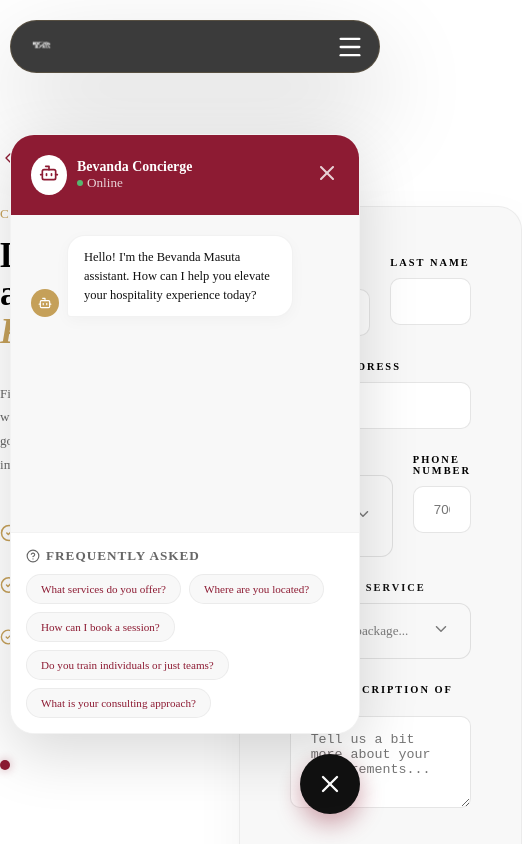
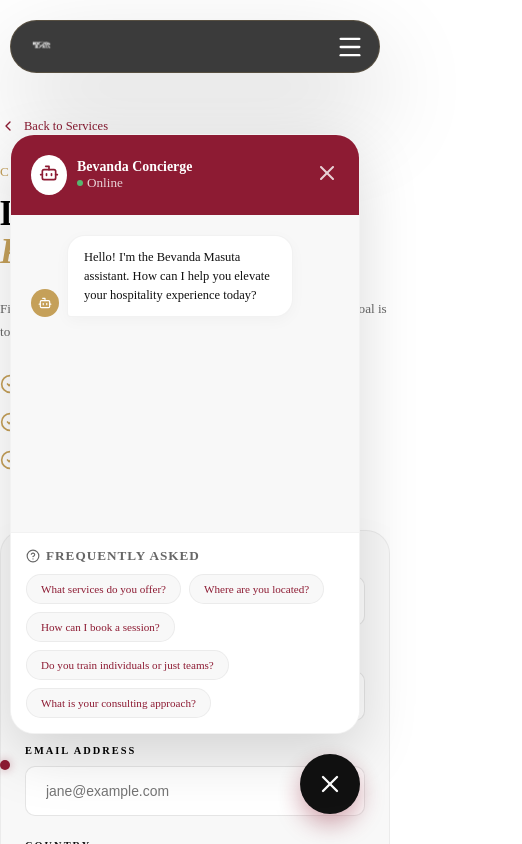
Before and after one commit to lewisking2016/bevandamasuta, a Next.js app: page /apply in a window 390 px wide. Shown: the top 844 px of the page, 522 px wide, since content can reach past the window. Built offline with nearby package versions, Linux system fonts and the light colour scheme; a web font is replaced by a local one.

Commit message:
Improve apply form mobile responsiveness and layout spacing

```diff
--- a/src/app/apply/page.tsx
+++ b/src/app/apply/page.tsx
@@ -81,7 +81,7 @@
                 transition={{ duration: 0.5, ease: "easeOut" }}
                 style={{
                     textAlign: "center",
-                    padding: "70px 40px",
+                    padding: "clamp(30px, 6vw, 70px) clamp(20px, 5vw, 40px)",
                     background: "var(--background-alt)",
                     borderRadius: "24px",
                     border: "1px solid rgba(197, 160, 89, 0.3)",
@@ -109,7 +109,7 @@
                 >
                     ✓
                 </motion.div>
-                <h2 style={{ fontSize: "2.3rem", marginBottom: "14px", fontWeight: 700, color: "var(--foreground)" }}>
+                <h2 style={{ fontSize: "clamp(1.8rem, 4vw, 2.3rem)", marginBottom: "14px", fontWeight: 700, color: "var(--foreground)" }}>
                     Application Received!
                 </h2>
                 <p style={{ color: "var(--text-muted)", fontSize: "1.05rem", lineHeight: 1.7, maxWidth: "480px", margin: "0 auto 24px" }}>
@@ -130,27 +130,31 @@
     }
 
     return (
-        <div style={{ background: "var(--background-alt)", padding: "50px", borderRadius: "24px", border: "1px solid rgba(0,0,0,0.05)", boxShadow: "0 20px 50px rgba(0,0,0,0.05)" }}>
-            <form onSubmit={handleSubmit} style={{ display: "flex", flexDirection: "column", gap: "25px" }}>
-                <div style={{ display: "grid", gridTemplateColumns: "1fr 1fr", gap: "20px" }}>
+        <div style={{ background: "var(--background-alt)", padding: "clamp(24px, 5vw, 50px)", borderRadius: "24px", border: "1px solid rgba(0,0,0,0.05)", boxShadow: "0 20px 50px rgba(0,0,0,0.05)" }}>
+            <form onSubmit={handleSubmit} style={{ display: "flex", flexDirection: "column", gap: "24px" }}>
+                <div className="form-row-2">
                     <div>
                         <label style={{ display: "block", fontSize: "0.75rem", textTransform: "uppercase", letterSpacing: "2px", marginBottom: "10px", fontWeight: 600 }}>First Name</label>
                         <input
                             type="text"
+                            placeholder="Jane"
                             value={form.first_name}
                             onChange={(e) => setForm({ ...form, first_name: e.target.value })}
                             required
-                            style={{ width: "100%", padding: "15px 20px", borderRadius: "10px", border: "1px solid rgba(0,0,0,0.1)", background: "white" }}
+                            disabled={isSubmitting}
+                            style={{ width: "100%", padding: "16px 20px", borderRadius: "10px", border: "1px solid rgba(0,0,0,0.1)", background: "white", fontSize: "1rem", outline: "none" }}
                         />
                     </div>
                     <div>
                         <label style={{ display: "block", fontSize: "0.75rem", textTransform: "uppercase", letterSpacing: "2px", marginBottom: "10px", fontWeight: 600 }}>Last Name</label>
                         <input
                             type="text"
+                            placeholder="Doe"
                             value={form.last_name}
                             onChange={(e) => setForm({ ...form, last_name: e.target.value })}
                             required
-                            style={{ width: "100%", padding: "15px 20px", borderRadius: "10px", border: "1px solid rgba(0,0,0,0.1)", background: "white" }}
+                            disabled={isSubmitting}
+                            style={{ width: "100%", padding: "16px 20px", borderRadius: "10px", border: "1px solid rgba(0,0,0,0.1)", background: "white", fontSize: "1rem", outline: "none" }}
                         />
                     </div>
                 </div>
@@ -159,14 +163,16 @@
                     <label style={{ display: "block", fontSize: "0.75rem", textTransform: "uppercase", letterSpacing: "2px", marginBottom: "10px", fontWeight: 600 }}>Email Address</label>
                     <input
                         type="email"
+                        placeholder="jane@example.com"
                         value={form.email}
                         onChange={(e) => setForm({ ...form, email: e.target.value })}
                         required
-                        style={{ width: "100%", padding: "15px 20px", borderRadius: "10px", border: "1px solid rgba(0,0,0,0.1)", background: "white" }}
+                        disabled={isSubmitting}
+                        style={{ width: "100%", padding: "16px 20px", borderRadius: "10px", border: "1px solid rgba(0,0,0,0.1)", background: "white", fontSize: "1rem", outline: "none" }}
                     />
                 </div>
 
-                <div style={{ display: "grid", gridTemplateColumns: "1fr 1.5fr", gap: "20px" }}>
+                <div className="form-row-phone">
                     <CustomDropdown
                         label="Country"
                         value={form.country_code}
@@ -182,7 +188,7 @@
                             value={form.phone_number}
                             onChange={(e) => setForm({ ...form, phone_number: e.target.value })}
                             disabled={isSubmitting}
-                            style={{ width: "100%", padding: "15px 20px", borderRadius: "10px", border: "1px solid rgba(0,0,0,0.1)", background: "white" }}
+                            style={{ width: "100%", padding: "16px 20px", borderRadius: "10px", border: "1px solid rgba(0,0,0,0.1)", background: "white", fontSize: "1rem", outline: "none" }}
                         />
                     </div>
                 </div>
@@ -237,7 +243,7 @@
                         value={form.message}
                         onChange={(e) => setForm({ ...form, message: e.target.value })}
                         placeholder="Tell us a bit more about your requirements..."
-                        style={{ width: "100%", padding: "15px 20px", borderRadius: "10px", border: "1px solid rgba(0,0,0,0.1)", background: "white" }}
+                        style={{ width: "100%", padding: "16px 20px", borderRadius: "10px", border: "1px solid rgba(0,0,0,0.1)", background: "white", fontSize: "1rem", outline: "none", resize: "vertical" }}
                     ></textarea>
                 </div>
 
@@ -247,9 +253,9 @@
                     type="submit"
                     disabled={isSubmitting}
                     className="btn-primary"
-                    style={{ padding: "18px", borderRadius: "100px", marginTop: "10px", opacity: isSubmitting ? 0.7 : 1 }}
+                    style={{ padding: "18px", borderRadius: "100px", marginTop: "10px", opacity: isSubmitting ? 0.7 : 1, width: "100%", fontSize: "0.9rem" }}
                 >
-                    {isSubmitting ? "Submitting..." : "Submit Application"}
+                    {isSubmitting ? "Submitting..." : "Submit Application →"}
                 </button>
             </form>
         </div>
@@ -260,33 +266,33 @@
     return (
         <>
             <Header />
-            <main style={{ minHeight: "100vh", paddingTop: "150px", paddingBottom: "100px", background: "var(--background)" }}>
+            <main style={{ minHeight: "100vh", paddingTop: "clamp(110px, 14vh, 150px)", paddingBottom: "clamp(60px, 8vh, 100px)", background: "var(--background)" }}>
                 <div className="container" style={{ maxWidth: "1000px" }}>
-                    <Link href="/services" style={{ display: "inline-flex", alignItems: "center", gap: "8px", color: "var(--primary)", marginBottom: "40px", fontSize: "0.9rem", textDecoration: "none" }}>
+                    <Link href="/services" style={{ display: "inline-flex", alignItems: "center", gap: "8px", color: "var(--primary)", marginBottom: "30px", fontSize: "0.9rem", textDecoration: "none" }}>
                         <ChevronLeft size={16} /> Back to Services
                     </Link>
 
-                    <div style={{ display: "grid", gridTemplateColumns: "1fr 1.25fr", gap: "60px", alignItems: "start" }}>
+                    <div className="contact-grid-wrapper" style={{ alignItems: "start" }}>
                         <motion.div initial={{ opacity: 0, x: -30 }} animate={{ opacity: 1, x: 0 }}>
                             <p style={{ textTransform: "uppercase", letterSpacing: "4px", fontSize: "0.75rem", color: "var(--gold)", marginBottom: "15px" }}>Collaboration</p>
-                            <h1 style={{ fontSize: "clamp(2.5rem, 5vw, 4rem)", lineHeight: 1.1, marginBottom: "30px" }}>
+                            <h1 style={{ fontSize: "clamp(2.2rem, 5vw, 4rem)", lineHeight: 1.1, marginBottom: "25px" }}>
                                 Let's Start a <br /><span style={{ fontStyle: "italic", color: "var(--gold)" }}>Partnership.</span>
                             </h1>
-                            <p style={{ fontSize: "1.1rem", lineHeight: 1.8, color: "var(--text-muted)", marginBottom: "40px" }}>
+                            <p style={{ fontSize: "1.05rem", lineHeight: 1.8, color: "var(--text-muted)", marginBottom: "30px" }}>
                                 Fill out the application form and we will review your request. Our goal is to create authentic, high-impact content and experiences.
                             </p>
 
-                            <div style={{ display: "flex", flexDirection: "column", gap: "20px" }}>
+                            <div style={{ display: "flex", flexDirection: "column", gap: "18px" }}>
                                 <div style={{ display: "flex", gap: "15px", alignItems: "center" }}>
-                                    <CheckCircle2 size={20} color="var(--gold)" />
+                                    <CheckCircle2 size={20} color="var(--gold)" style={{ flexShrink: 0 }} />
                                     <span style={{ fontSize: "0.95rem" }}>Direct contact within 24 hours</span>
                                 </div>
                                 <div style={{ display: "flex", gap: "15px", alignItems: "center" }}>
-                                    <CheckCircle2 size={20} color="var(--gold)" />
+                                    <CheckCircle2 size={20} color="var(--gold)" style={{ flexShrink: 0 }} />
                                     <span style={{ fontSize: "0.95rem" }}>Tailored strategy for your brand</span>
                                 </div>
                                 <div style={{ display: "flex", gap: "15px", alignItems: "center" }}>
-                                    <CheckCircle2 size={20} color="var(--gold)" />
+                                    <CheckCircle2 size={20} color="var(--gold)" style={{ flexShrink: 0 }} />
                                     <span style={{ fontSize: "0.95rem" }}>Professional hospitality execution</span>
                                 </div>
                             </div>
--- a/src/components/CustomDropdown.tsx
+++ b/src/components/CustomDropdown.tsx
@@ -103,6 +103,9 @@
                                                     borderRadius: "8px",
                                                     cursor: "pointer",
                                                     fontSize: "0.9rem",
+                                                    lineHeight: "1.4",
+                                                    wordBreak: "break-word",
+                                                    whiteSpace: "normal",
                                                     background: value === item.value ? "rgba(141, 27, 51, 0.05)" : "transparent",
                                                     color: value === item.value ? "var(--primary)" : "var(--foreground)",
                                                     transition: "background 0.2s"
```
